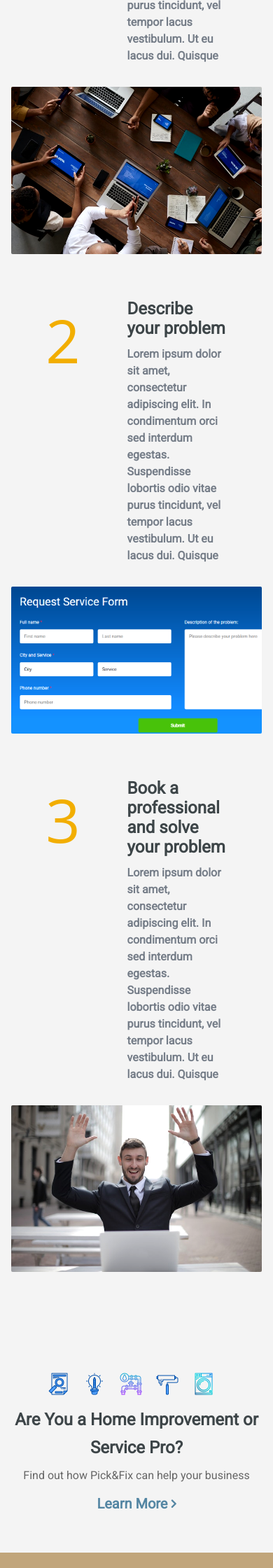
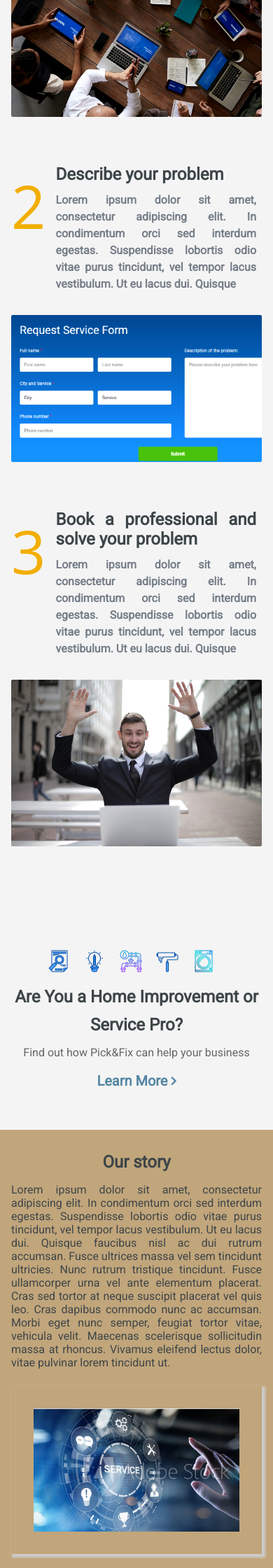
Before and after one commit to Jenn-y/Pick-Fix, a PHP site: page / in a window 390 px wide; the page is wider, and only the part inside the window is pictured. Shown: the part 1600-3840 px from the top of that part at 70% size. Run offline with PHP 8.4, Linux system fonts and the light colour scheme.

Commit message:
made our story responsive

```diff
--- a/css/index.css
+++ b/css/index.css
@@ -418,7 +418,7 @@ select {
 
 /****** Responsive design ******/
 
-@media (max-width: 1200px) {
+@media (max-width: 1500px) {
     .user-steps {
         width: 65%;
         margin: 0 auto;
@@ -455,8 +455,21 @@ select {
     }
 
     .user-steps .step-description {
-        flex-wrap: wrap;
-        justify-content: space-evenly;
+        display: block;
+        /*justify-content: space-evenly;*/
+    }
+
+    .user-steps .step-description h1 {
+        margin-right: 0;
+        display: inline-block;
+    }
+
+    .user-steps .step-description div {
+        float: right;
+        display: inline-block;
+        width: 80%;
+        text-align: justify;
+        margin-right: 0.5rem;
     }
 
     .step-description h1 {
@@ -480,4 +493,30 @@ select {
         padding-top: 2rem;
         width: unset;
     }
+
+    .our-story {
+        display: block;
+        padding: 2rem 1rem;
+    }
+
+    .our-story div {
+        width: 100%;
+        text-align: justify;
+    }
+
+    .our-story div h1 {
+        text-align: center;
+        margin-bottom: 1rem;
+    }
+
+    .our-story #rotate-left{
+        transform: rotate(0deg);
+        max-width: 100%;
+        box-sizing: border-box;
+        margin-top: 1.5rem;
+    }
+
+    .our-story #rotate-right{
+        display: none;
+    }
 }
--- a/index.php
+++ b/index.php
@@ -2,9 +2,10 @@
 <html lang="en">
 <head>
     <?php include('includes/head.php'); ?>
-    <link href="css/header.css" rel="stylesheet">
-    <link href="css/index.css" rel="stylesheet">
-    <link rel="stylesheet" href="css/footer.css">
+    <link href="CSS/header.css" rel="stylesheet">
+    <link href="CSS/index.css" rel="stylesheet">
+    <link rel="stylesheet" href="CSS/footer.css">
+
 
 
     <title>Pick&Fix</title>
```
